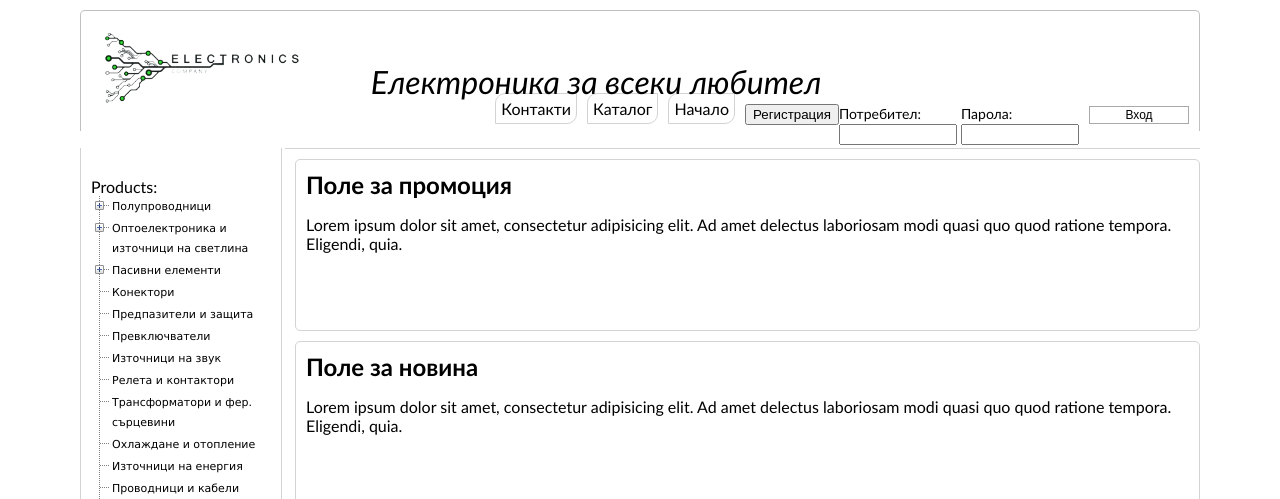
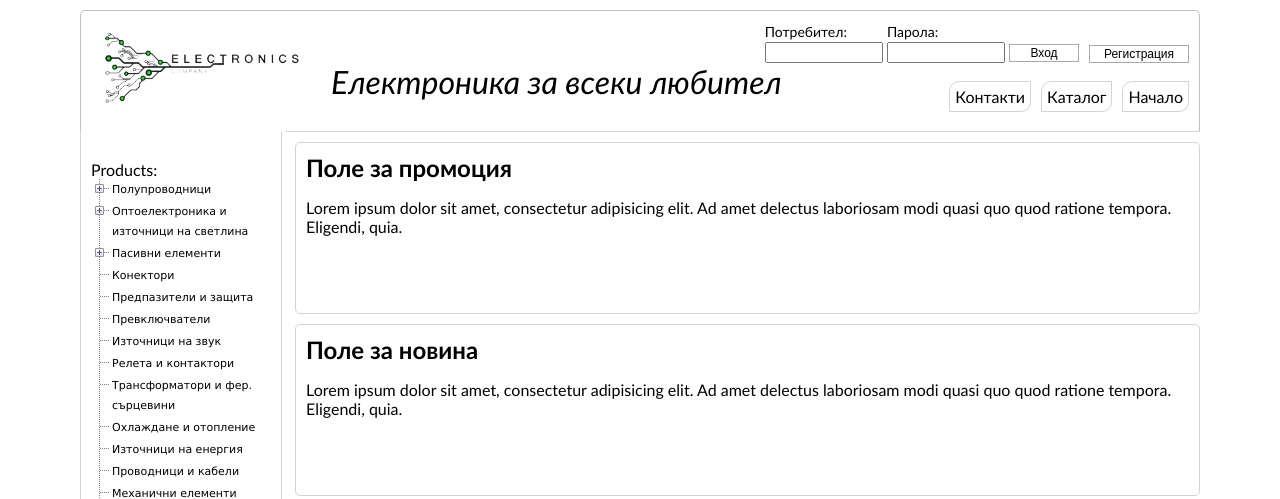
Before and after one commit to TEAM-ORLANDO/PHP-Project, a PHP site: page / in a window 1280 px wide. Shown: the top 499 px of the page. Run offline with PHP 8.4, Linux system fonts and the light colour scheme.

Commit message:
orlando2 - index css fixes

```diff
--- a/Orlando-2/index/css/index.css
+++ b/Orlando-2/index/css/index.css
@@ -1,4 +1,3 @@
-
 a {
     text-decoration: none;
     color: #000000;
@@ -16,13 +15,13 @@
     border-radius: 5px 5px 0 0;
     height: 120px;
 }
-header > form {
+header > #login {
     float: right;
     padding-top: 10px;
 }
 
 header > form > #userPass {
-    float: left;
+    float: right;
     margin-right: 10px;
     margin-bottom: 3px;
 }
@@ -39,23 +38,40 @@
     width: 110px;
 }
 
-header > form > #submit {
-    float: right;
-    margin-right: 10px;
-}
 header > form > #submit > div {
     margin-bottom: 2px;
+    display: inline-block;
+
 }
 
 
-header > form > #submit > div > input[type='submit'] {
+header > form > #userPass > #submit > div > input[type='submit'] {
+    background-color: #ffffff;
+    border: 1px solid darkgrey;
+    width: 70px;
+    font-size: 12px;
+}
+
+header > form > #userPass > #submit > div > input[type='submit']:hover {
+    background-color: #99CCFF;
+    cursor: pointer;
+    transition: 1s;
+}
+
+header > #register {
+    float: right;
+    padding-top: 10px;
+    margin-top: 21px;
+}
+header > form > div > #registerBtn {
     background-color: #ffffff;
     border: 1px solid darkgrey;
     width: 100px;
     font-size: 12px;
+    margin-right: 10px;
+    margin-bottom: 3px;
 }
-
-header > form > #submit > div > input[type='submit']:hover {
+header > form > div > #registerBtn:hover {
     background-color: #99CCFF;
     cursor: pointer;
     transition: 1s;
@@ -73,12 +89,13 @@
     top: 30px;
     font-weight: normal;
     font-style: italic;
-    width: 750px;
+    float: left;
 
 }
 header > nav {
     float: right;
     padding-right: 10px;
+    margin-top: 15px;
 }
 header > nav > a {
     float: right;
--- a/Orlando-2/index/index.php
+++ b/Orlando-2/index/index.php
@@ -13,15 +13,40 @@
 		<link rel="stylesheet" href="css/index.css"/>
 	</head>
 	<body>
+        <?php
+        $servername = "localhost";
+        $username = "root";
+        $password = "";
+        $dbname = "useracount";
+
+        // Create connection
+        $conn = new mysqli($servername, $username, $password, $dbname);
+        // Check connection
+        if ($conn -> connect_error) {
+            die("Connection failed: " . $conn -> connect_error);
+        }
+        if (isset($_POST['username']) && isset($_POST['password']) && isset($_POST['submit'])) {
+            $username = $_POST['username'];
+            $password = md5($_POST['password']);
+            $user_get = mysqli_query($conn, "SELECT fname FROM userprofiles WHERE username='$username' AND password='$password'");
+            $name = mysqli_fetch_array($user_get);
+            echo "<div>Здравей, " . $name['fname'] . "</div>";
+        }
+        $conn -> close();
+        ?>
 		<div id="container">
 			<header>
-
-
 				<div id="logo">
 					<a href="index.php"><img src="img/logo.png" alt="logo" width="200px"></a>
 				</div>
 				<h1>Електроника за всеки любител</h1>
                 <?php //logged in or not field
+
+
+                echo "<form id='register' action='login.php' method='post' accept-charset='UTF-8'><div>
+                    <input type='submit' name='register' value='Регистрация' id='registerBtn'/>
+                </div></form>";
+
 
                 echo "<form id='login' action='index.php' method='post' accept-charset='UTF-8'>
                 <div id='userPass'>
@@ -38,41 +63,18 @@
                                 <input type='password' name='password' id='password' maxlength='50'/>
                             </div>
                         </div>
-            </div>
 
                         <div id='submit'>
-
                             <div>
                                 <input type='submit' name='submit' value='Вход'/>
                             </div>
-
+                        </div>
                 </div>
 
+            </form>";
 
-        </form>";
-                $servername = "localhost";
-                $username = "root";
-                $password = "Berlin31";
-                $dbname = "useracount";
+                ?>
 
-                // Create connection
-                $conn = new mysqli($servername, $username, $password, $dbname);
-                // Check connection
-                if ($conn -> connect_error) {
-                    die("Connection failed: " . $conn -> connect_error);
-                }
-                if (isset($_POST['username']) && isset($_POST['password']) && isset($_POST['submit'])) {
-                    $username = $_POST['username'];
-                    $password = md5($_POST['password']);
-                    $user_get = mysqli_query($conn, "SELECT fname FROM userprofiles WHERE username='$username' AND password='$password'");
-                    $name = mysqli_fetch_array($user_get);
-                    echo "<div>Здравей, " . $name['fname'] . "</div>";
-                }
-                $conn -> close();
-                echo"<form id='register' action='login.php' method='post' accept-charset='UTF-8'><div>
-                    <input type='submit' name='register' value='Регистрация'/>
-                </div></form>";
-                ?>
 				<nav id="main-nav">
 					<a href="index.php">Начало</a>
 					<a href="#">Каталог</a>
```
Lines whose indentation alone changed are shown as unchanged.
